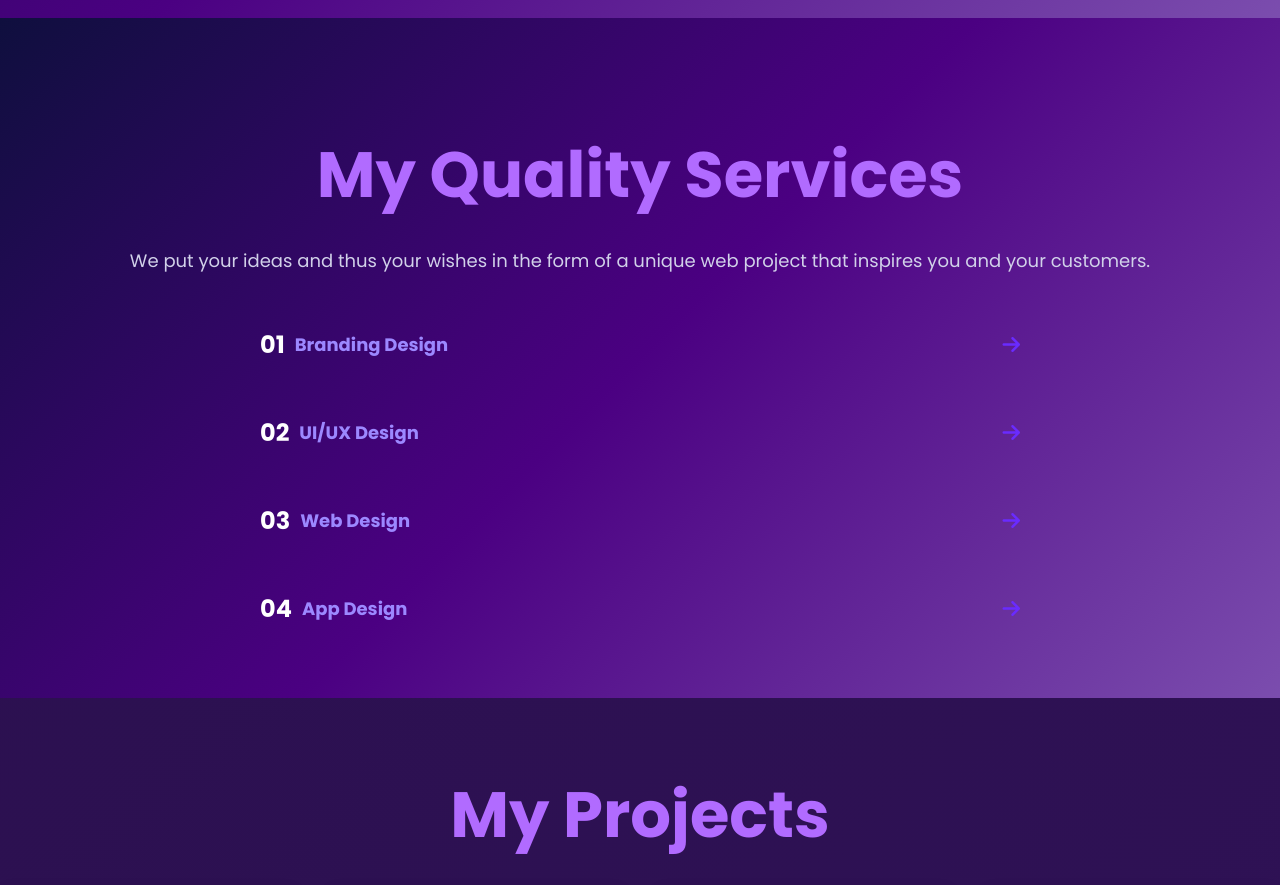
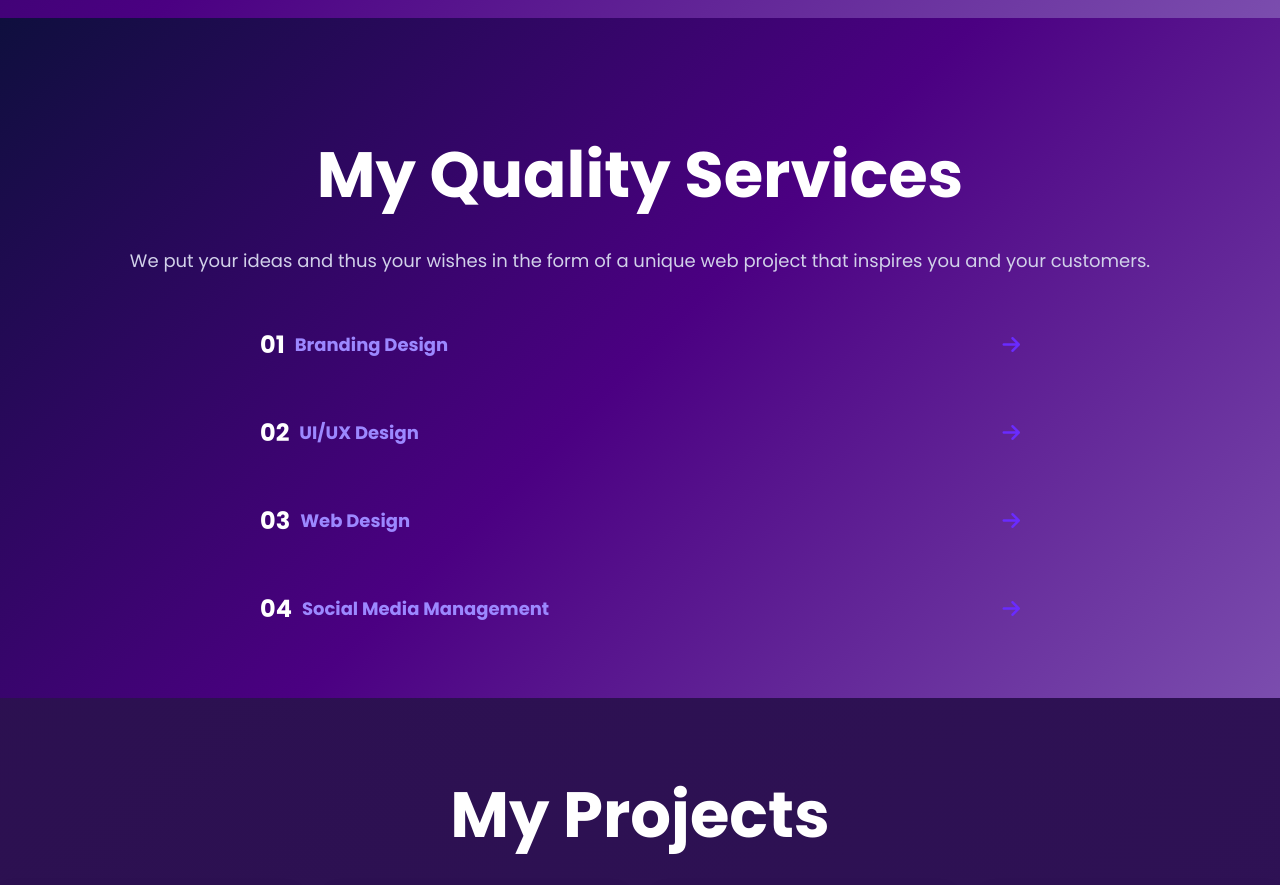
Before and after one commit to Rigersaa/Portfolio, a React (Create React App) app in the folder portfolio/: page / in a window 1280 px wide. Shown: the part 1879-2764 px from the top of the page. Built offline with nearby package versions, Linux system fonts and the light colour scheme.

Commit message:
webpack adaption

```diff
--- a/portfolio/src/App.css
+++ b/portfolio/src/App.css
@@ -133,6 +133,7 @@ Super Cool Background Gradient */
 h1, .portfolio-title, .resume-title, .services-title {
   font-size: 4rem;
   margin-bottom: 0.5rem;
+  color: white;
 
 }
 
--- a/portfolio/src/App.tsx
+++ b/portfolio/src/App.tsx
@@ -21,6 +21,8 @@ const App: React.FC = () => {
       <Portfolio />
       <Skills />
       <Contact />
+
+
     </div>
   );
 }
--- a/portfolio/src/components/Services.tsx
+++ b/portfolio/src/components/Services.tsx
@@ -4,10 +4,10 @@ import '../styles/Services.css';
 
 const Services: React.FC = () => {
   const services = [
-    { title: 'Branding Design', description: 'I break down complex user experience problems to create integrity-focused solutions that connect billions of people.' },
-    { title: 'UI/UX Design', description: 'I break down complex user experience problems to create integrity-focused solutions that connect billions of people.' },
-    { title: 'Web Design', description: 'I break down complex user experience problems to create integrity-focused solutions that connect billions of people.' },
-    { title: 'App Design', description: 'I break down complex user experience problems to create integrity-focused solutions that connect billions of people.' },
+    { title: 'Branding Design', description: '"I craft compelling brand identities that resonate with audiences and build lasting impressions."' },
+    { title: 'UI/UX Design', description: 'I design intuitive interfaces and seamless user experiences that enhance engagement and satisfaction' },
+    { title: 'Web Design', description: 'I create visually appealing and functional websites that deliver outstanding user experiences across all devices.' },
+    { title: 'Social Media Management', description: 'I strategically manage social media channels to boost your online presence, engage with your audience, and drive growth.' },
   ];
 
   return (
--- /dev/null
+++ b/portfolio/src/react-app-env.d.ts
@@ -0,0 +1 @@
+/// <reference types="react-scripts" />
--- a/portfolio/src/styles/Contact.css
+++ b/portfolio/src/styles/Contact.css
@@ -9,6 +9,7 @@
   position: relative;
   flex-wrap: wrap;
   min-height: 400px;
+
 }
 
 .contact-form {
@@ -23,6 +24,7 @@
   align-items: flex-end;
   flex: 1;
   margin-left: 2rem;
+  cursor:pointer;
 }
 
 .contact-info div, .contact-info a {
--- a/portfolio/src/styles/Header.css
+++ b/portfolio/src/styles/Header.css
@@ -4,6 +4,7 @@ header {
   justify-content: space-between;
   align-items: center;
   padding: 20px;
+  cursor:pointer;
 }
 
 .header-left a {
--- a/portfolio/src/styles/Services.css
+++ b/portfolio/src/styles/Services.css
@@ -10,7 +10,7 @@
     font-weight: bold;
     margin-bottom: 20px;
     text-align: center;
-    color: #b16bff;
+    color: #dadada;
   }
 
   .services-description {
--- a/portfolio/tsconfig.json
+++ b/portfolio/tsconfig.json
@@ -18,7 +18,7 @@
     "resolveJsonModule": true,
     "isolatedModules": true,
     "noEmit": true,
-    "jsx": "react-jsx"
+    "jsx": "preserve"
   },
   "include": [
     "src"
```
Also changed, not shown: portfolio/package.json (+7 -3 lines), 1 other file (tests, documents, lock files or other folders).
